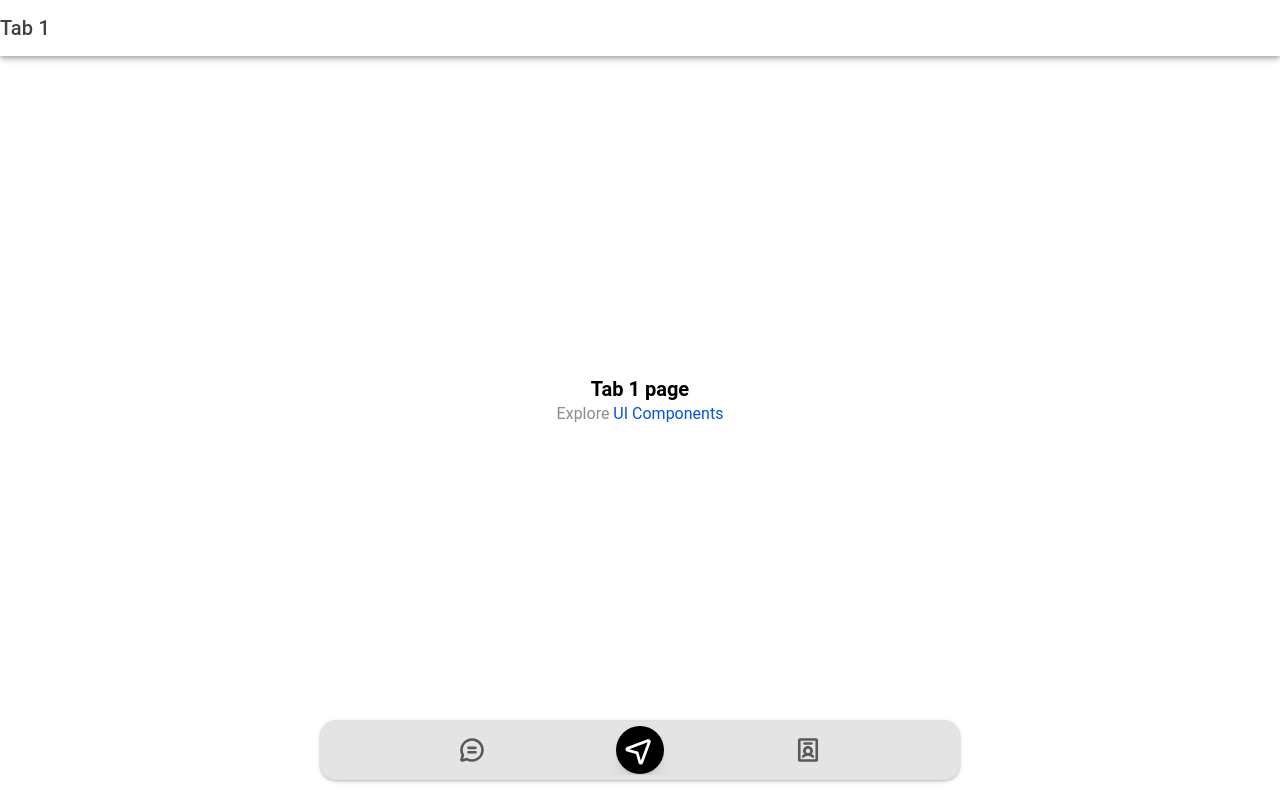
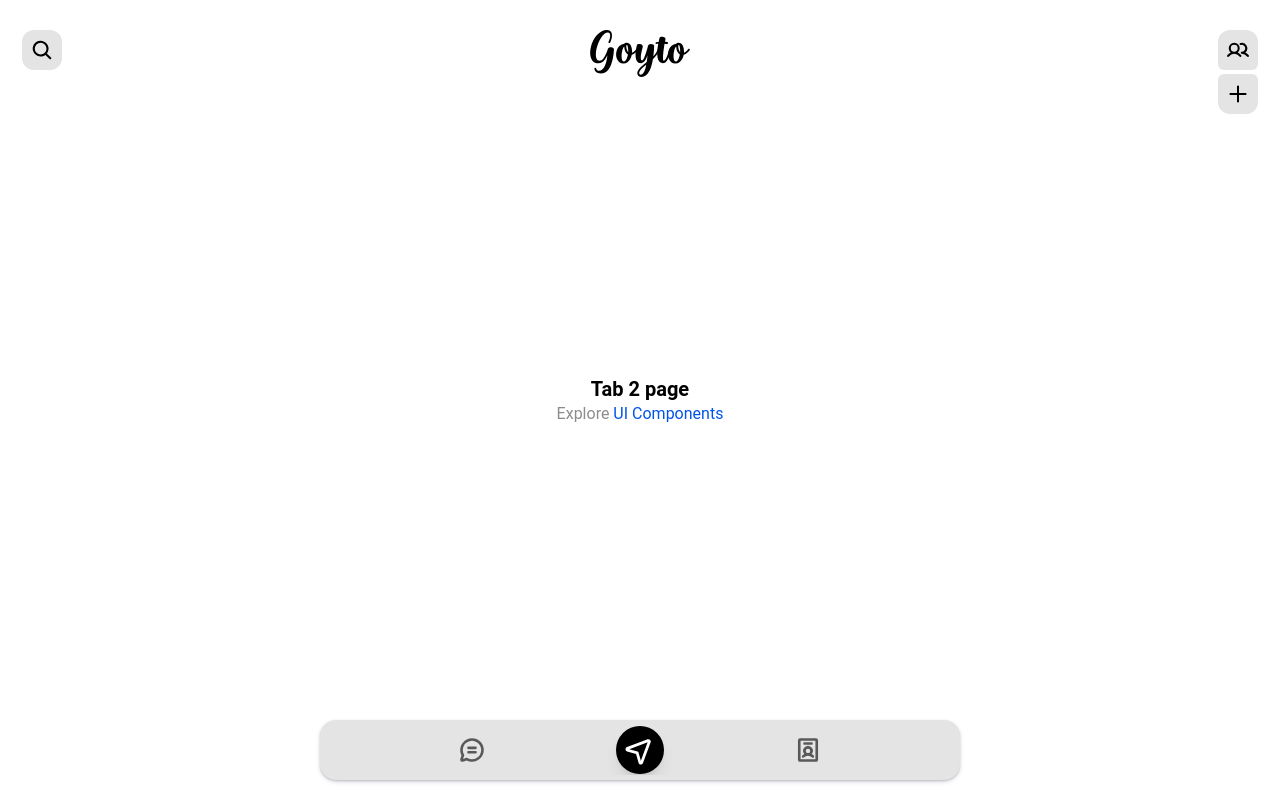
Before and after one commit to Goyto-xyz/goyto-app, a React (Vite) app: page /home in a window 1280 px wide. Built offline with nearby package versions, Linux system fonts and the light colour scheme.

Commit message:
update tab main screen

```diff
--- a/src/App.tsx
+++ b/src/App.tsx
@@ -15,7 +15,7 @@ import {
 } from '@phosphor-icons/react'
 
 import Tab1 from './pages/Tab1'
-import Tab2 from './pages/Tab2'
+import MainScreen from './pages/MainScreen'
 import Tab3 from './pages/Tab3'
 
 import '@ionic/react/css/core.css'
@@ -43,11 +43,11 @@ const App: React.FC = () => (
     <IonReactRouter>
       <IonTabs>
         <IonRouterOutlet>
-          <Route exact path="/home">
+          <Route exact path="/tab1">
             <Tab1 />
           </Route>
-          <Route exact path="/tab2">
-            <Tab2 />
+          <Route exact path="/home">
+            <MainScreen />
           </Route>
           <Route path="/tab3">
             <Tab3 />
@@ -58,10 +58,10 @@ const App: React.FC = () => (
         </IonRouterOutlet>
 
         <IonTabBar slot="bottom">
-          <IonTabButton tab="tab1" href="/">
+          <IonTabButton tab="tab1" href="/tab1">
             <ChatCircleText weight="bold" size={28} />
           </IonTabButton>
-          <IonTabButton tab="tab2" href="/tab2">
+          <IonTabButton tab="tab2" href="/">
             <div className="w-12 h-12 rounded-full bg-black flex items-center justify-center shadow-lg">
               <NavigationArrow
                 size={30}
--- /dev/null
+++ b/src/pages/MainScreen.tsx
@@ -0,0 +1,60 @@
+import {
+  IonContent,
+  IonHeader,
+  IonPage,
+  IonTitle,
+  IonToolbar,
+  IonImg,
+  IonTabButton,
+} from '@ionic/react'
+import { MagnifyingGlass, Users, Plus } from '@phosphor-icons/react'
+import ExploreContainer from '../components/ExploreContainer'
+import HeaderIconWrapper from '../components/HeaderIconWrapper'
+import Logo from '../assets/images/logo.svg'
+import './Tab2.css'
+
+const MainScreen: React.FC = () => {
+  return (
+    <IonPage>
+      <IonHeader collapse="fade" className="bg-transparent !shadow-none">
+        <IonToolbar>
+          <div className="flex justify-between items-start px-[10px] py-[30px]">
+            <div className="flex justify-center items-center">
+              <IonTabButton>
+                <HeaderIconWrapper>
+                  <MagnifyingGlass weight="bold" size={28} color="#000" />
+                </HeaderIconWrapper>
+              </IonTabButton>
+            </div>
+
+            <IonImg className="w-[100px]" src={Logo}></IonImg>
+
+            <div className="flex flex-col space-y-1">
+              <IonTabButton>
+                <HeaderIconWrapper className="!rounded-b-[6px]">
+                  <Users weight="bold" size={28} color="#000" />
+                </HeaderIconWrapper>
+              </IonTabButton>
+              <IonTabButton>
+                <HeaderIconWrapper className="!rounded-t-[6px]">
+                  <Plus weight="bold" size={28} color="#000" />
+                </HeaderIconWrapper>
+              </IonTabButton>
+            </div>
+          </div>
+        </IonToolbar>
+      </IonHeader>
+
+      <IonContent fullscreen>
+        <IonHeader collapse="condense">
+          <IonToolbar>
+            <IonTitle size="large">Tab 2</IonTitle>
+          </IonToolbar>
+        </IonHeader>
+        <ExploreContainer name="Tab 2 page" />
+      </IonContent>
+    </IonPage>
+  )
+}
+
+export default MainScreen
--- a/src/pages/Tab2.tsx
+++ /dev/null
@@ -1,25 +0,0 @@
-import { IonContent, IonHeader, IonPage, IonTitle, IonToolbar } from '@ionic/react';
-import ExploreContainer from '../components/ExploreContainer';
-import './Tab2.css';
-
-const Tab2: React.FC = () => {
-  return (
-    <IonPage>
-      <IonHeader>
-        <IonToolbar>
-          <IonTitle>Tab 2</IonTitle>
-        </IonToolbar>
-      </IonHeader>
-      <IonContent fullscreen>
-        <IonHeader collapse="condense">
-          <IonToolbar>
-            <IonTitle size="large">Tab 2</IonTitle>
-          </IonToolbar>
-        </IonHeader>
-        <ExploreContainer name="Tab 2 page" />
-      </IonContent>
-    </IonPage>
-  );
-};
-
-export default Tab2;
```
Also changed, not shown: src/assets/images/logo.svg (added).
